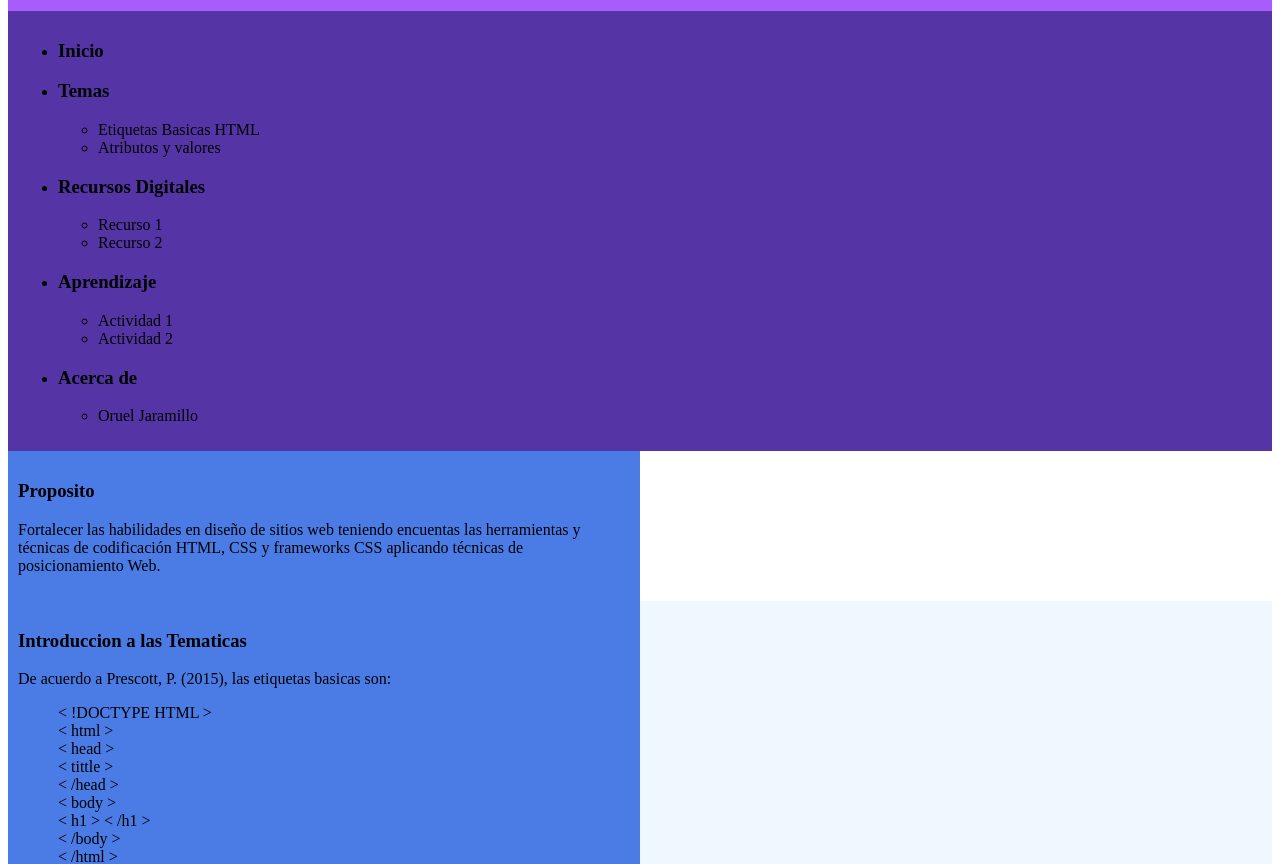
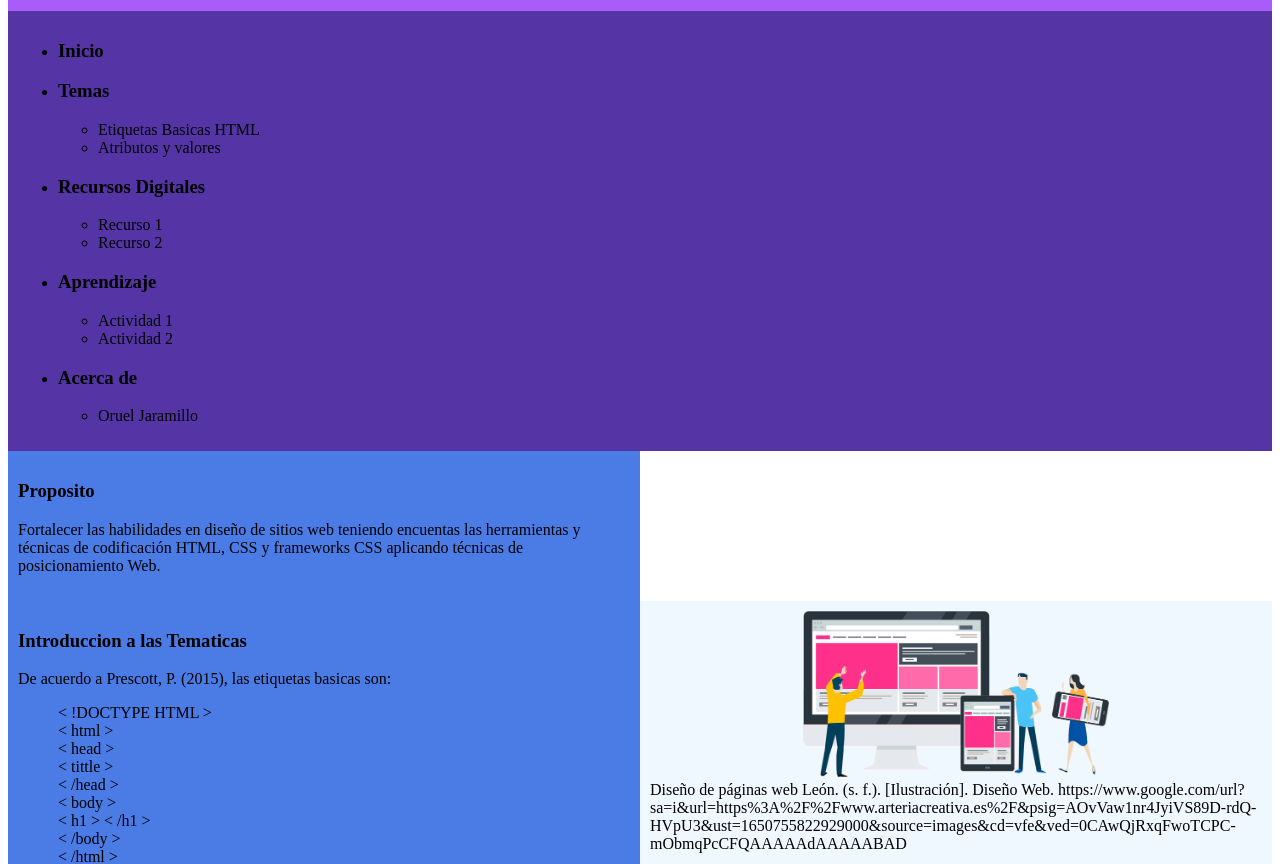
Before and after one commit to xoruel/DSW-OruelJaramillo, a plain HTML site: page fase3/index.html in a window 1280 px wide. Shown: the part 97-961 px from the top of the page. Drawn offline with Linux system fonts and the light colour scheme.

Commit message:
update final

```diff
--- a/fase3/index.html
+++ b/fase3/index.html
@@ -83,7 +83,10 @@
         </article>
 
         <aside>
-            <div class="fb-page"data-tabs="events"data-href="https://www.facebook.com/YoloBookStore"data-width="380"></div>
+            <center>
+                <img src="img/1.png" alt width="50%">
+            </center>
+            Diseño de páginas web León. (s. f.). [Ilustración]. Diseño Web. https://www.google.com/url?sa=i&url=https%3A%2F%2Fwww.arteriacreativa.es%2F&psig=AOvVaw1nr4JyiVS89D-rdQ-HVpU3&ust=1650755822929000&source=images&cd=vfe&ved=0CAwQjRxqFwoTCPC-mObmqPcCFQAAAAAdAAAAABAD
         </aside>
     </section>
     <footer>
```
